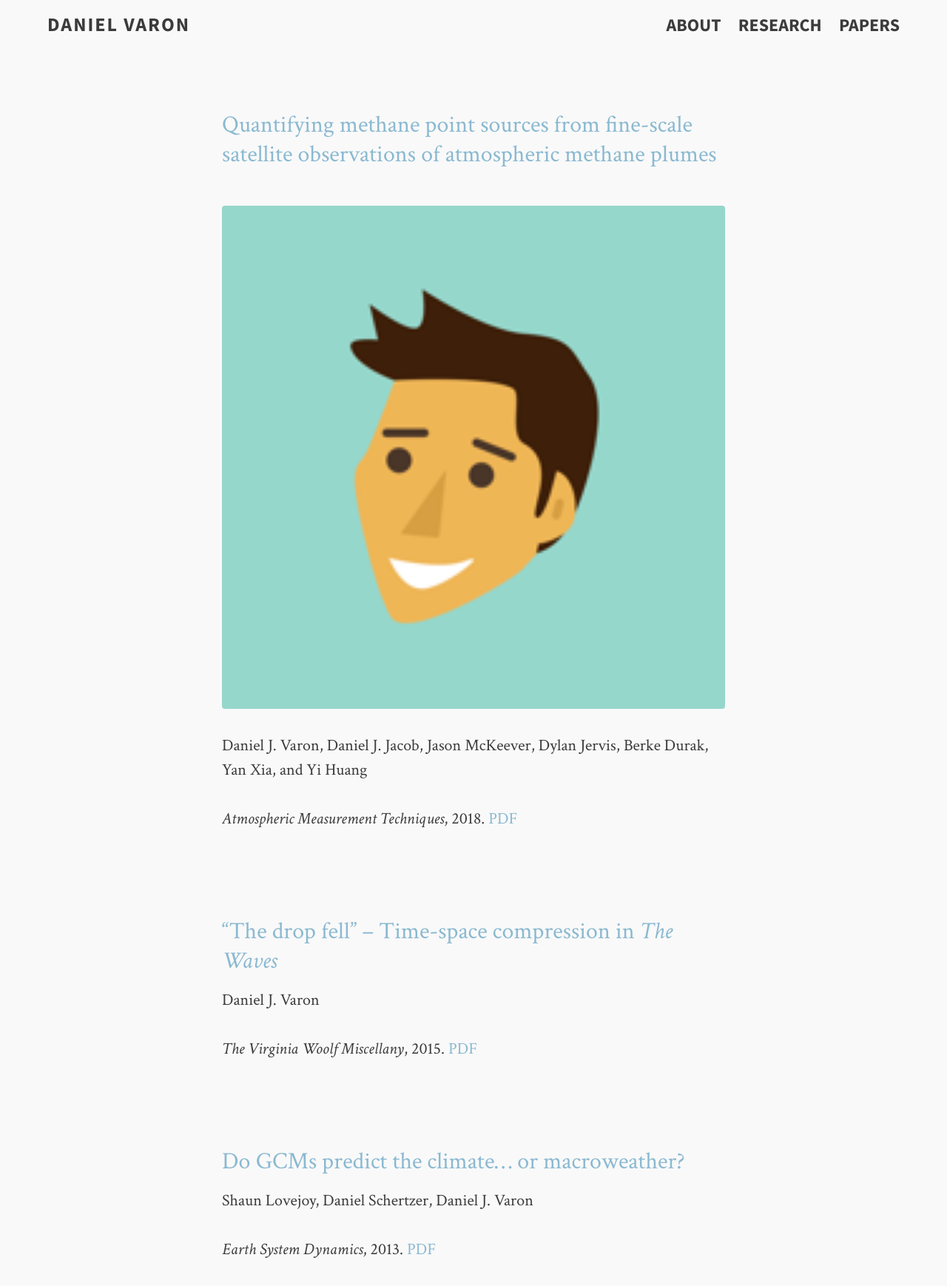
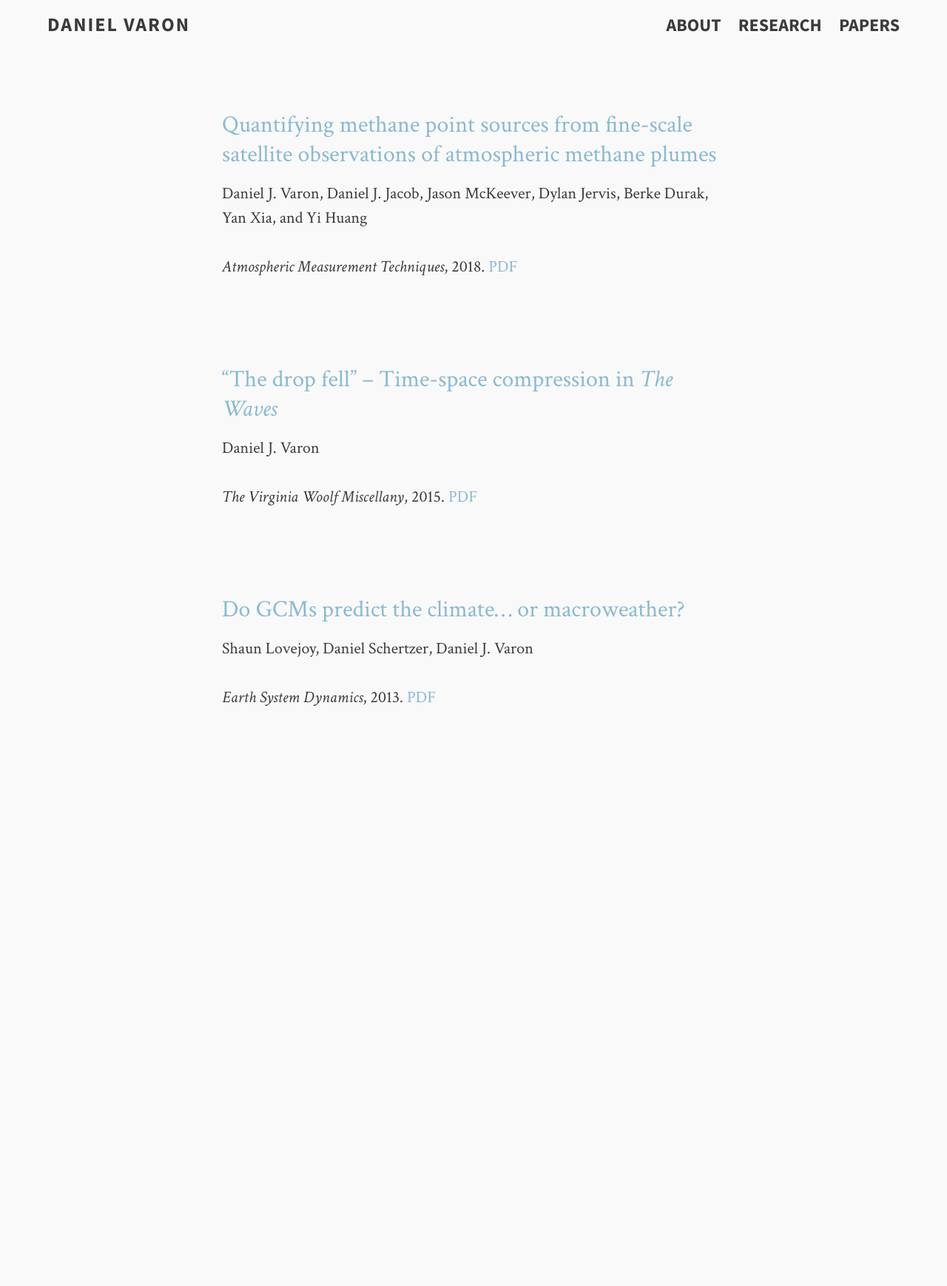
Before and after one commit to djvaron/djvaron.github.io, a Jekyll site: the page built from papers.md, in a window 1280 px wide. Shown: the whole page at 74% size. Built offline with Jekyll 4.4.1, drawn with Linux system fonts in a browser that asks for light colours; after the commit the page ends 992 px from its top, so only the background shows below that.

Commit message:
edit papers page

```diff
--- a/papers.md
+++ b/papers.md
@@ -6,8 +6,6 @@ tags: [research]
 ---
 
 ### [Quantifying methane point sources from fine-scale satellite observations of atmospheric methane plumes](https://doi.org/10.5194/amt-11-5673-2018)
-
-<img style="float: left;" src="/images/avatar.png">
 
 Daniel J. Varon, Daniel J. Jacob, Jason McKeever, Dylan Jervis, Berke Durak, Yan Xia, and Yi Huang
 
```
